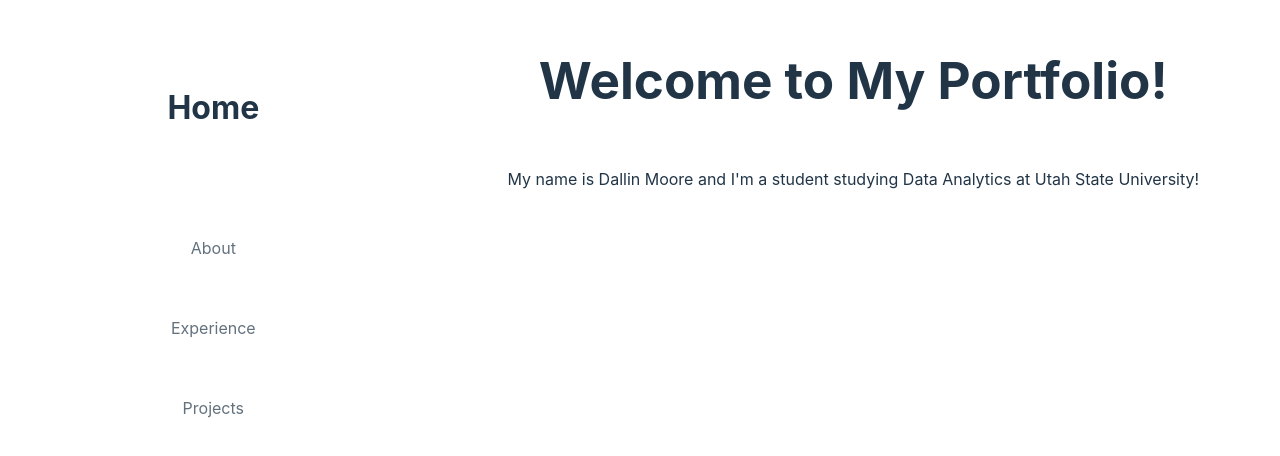
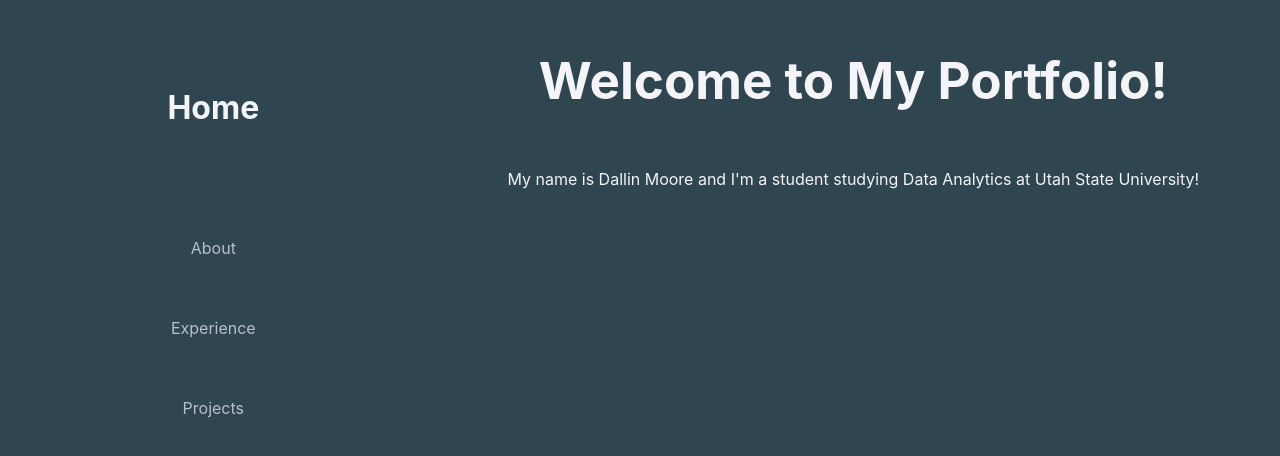
Before and after one commit to dallinmoore/dallinmoore.github.io, a React (Vite) app: page / in a window 1280 px wide. Shown: the part 292-748 px from the top of the page. Built offline with nearby package versions, Linux system fonts and the light colour scheme.

Commit message:
Update background color

```diff
--- a/src/App.css
+++ b/src/App.css
@@ -11,6 +11,8 @@
   scroll-snap-type: y mandatory;
   display: flex;
   scroll-behavior: smooth;
+  background-color: #2F4550;
+  color: #F4F4F9;
 }
 
 .main-content {
--- a/src/Components/Navigation.jsx
+++ b/src/Components/Navigation.jsx
@@ -32,7 +32,7 @@ function Navigation({ items }) {
     const observerOptions = {
       root: null,
       rootMargin: '0px',
-      threshold: 0.5 // Adjust this threshold as needed
+      threshold: 0.5 // when 50% of the element is visible
     };
 
     const observerCallback = (entries) => {
```
